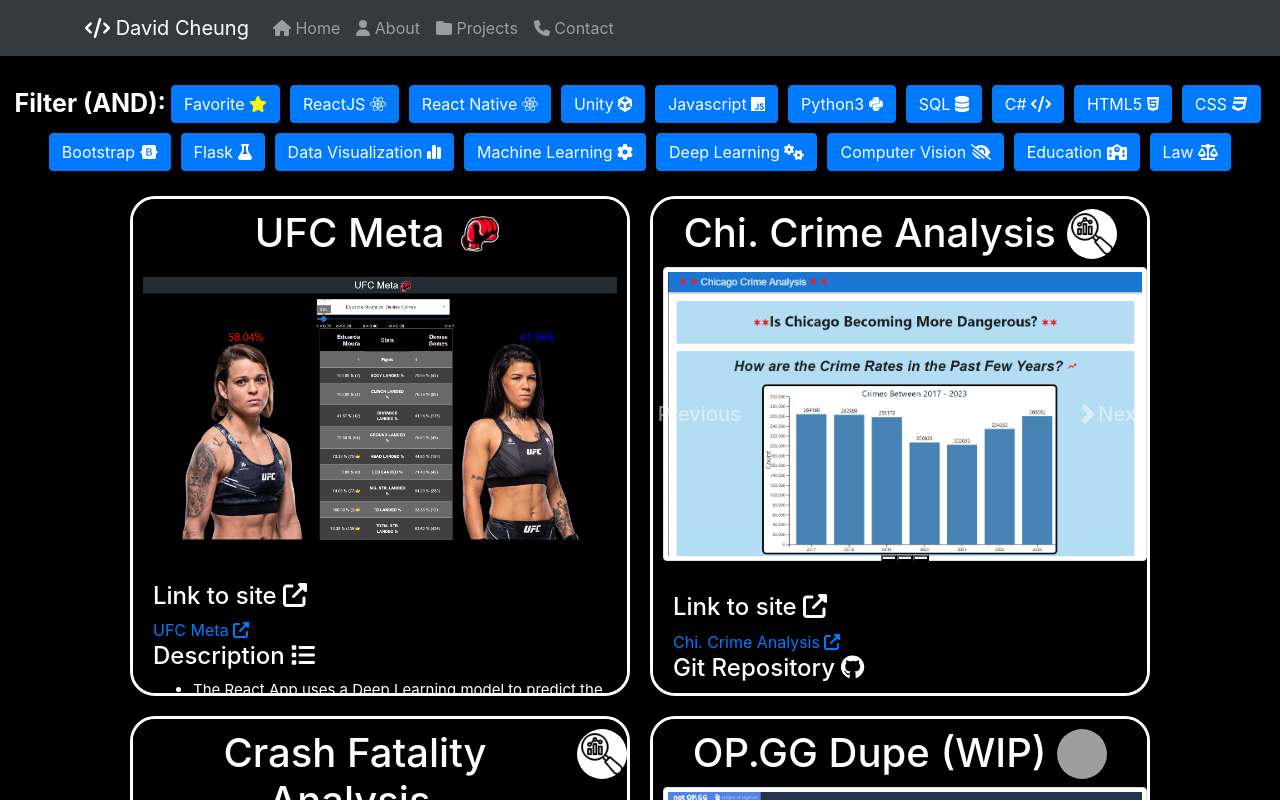
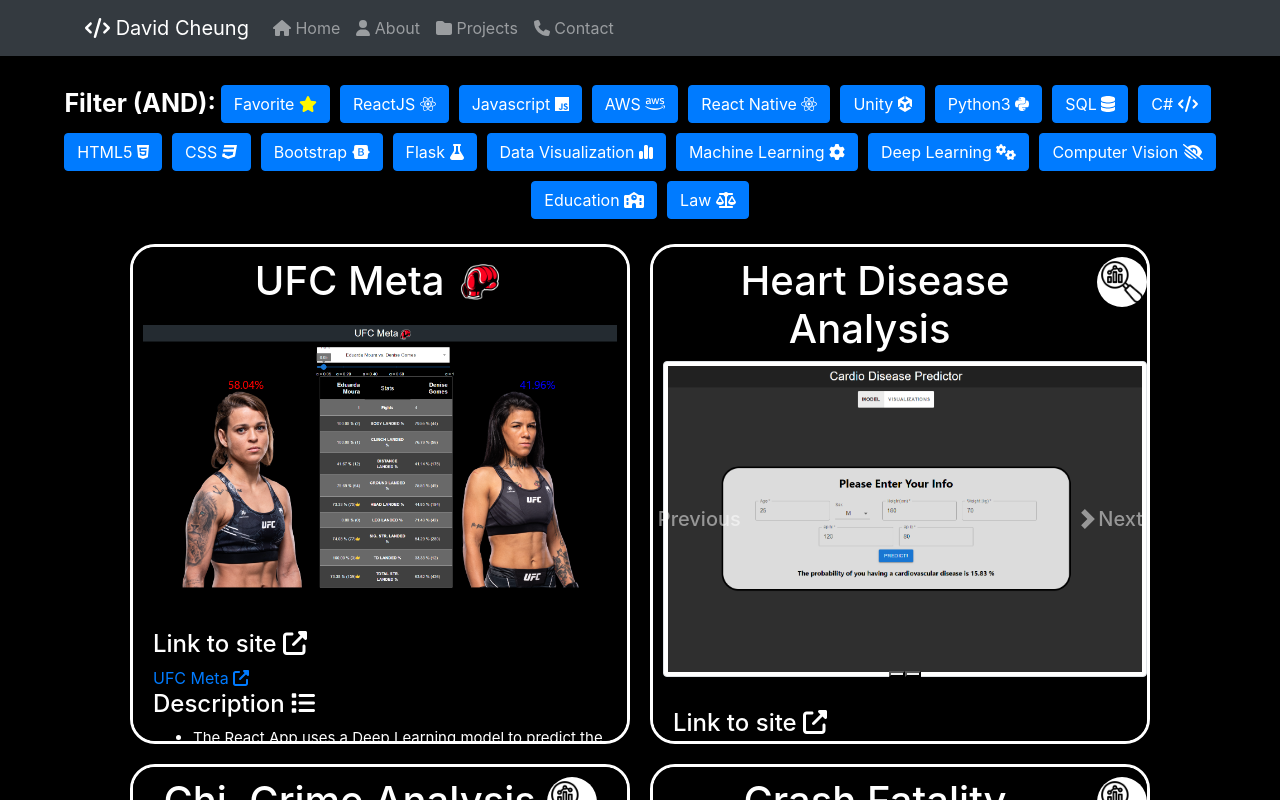
Before and after one commit to dcheung0720/Portfolio, a React (Create React App) app: page /#/Projects in a window 1280 px wide. Built offline with nearby package versions, Linux system fonts and the light colour scheme; grey boxes are pictures that could not be loaded.

Commit message:
dded latest project

```diff
--- a/src/components/Projects.js
+++ b/src/components/Projects.js
@@ -8,7 +8,7 @@
 import './Projects.css'
 import { FontAwesomeIcon } from '@fortawesome/react-fontawesome';
 import { faDatabase, faList, faUpRightFromSquare, faCode, faFlask, faGear, faGears, faEyeLowVision, faChartSimple, faSchool, faScaleBalanced, faStar, faPaintbrush} from '@fortawesome/free-solid-svg-icons';
-import { faGithub, faReact, faUnity, faJs, faCss3, faHtml5, faBootstrap, faPython } from '@fortawesome/free-brands-svg-icons';
+import { faGithub, faReact, faUnity, faJs, faCss3, faHtml5, faBootstrap, faPython, faAws } from '@fortawesome/free-brands-svg-icons';
 import ImageCarousel from './ImageCarousel';
 
 const Projects = () =>{
@@ -16,9 +16,10 @@
     const categories = [
                         {"name": "Favorite", "icon": faStar, "color": "#fff700"},
                         {"name": "ReactJS", "icon": faReact},
+                        {"name": "Javascript", "icon": faJs},
+                        {"name": "AWS", "icon": faAws},
                         {"name": "React Native", "icon": faReact},
                         {"name": "Unity", "icon": faUnity},
-                        {"name": "Javascript", "icon": faJs},
                         {"name": "Python3", "icon": faPython},
                         {"name": "SQL", "icon": faDatabase},
                         {"name": "C#", "icon": faCode},
@@ -49,7 +50,20 @@
                              "Conduct proportions statistical tests on fighter's historical Data."
                             ]
         },
-
+        "Cardio Disease": {
+            "Name": "Heart Disease Analysis",
+            "Icon": "/Portfolio/img/Crash Fatality Analysis/Analysis.jpg",
+            "Date": "5-14-2024",
+            "Images": ["/Portfolio/img/Cardio Disease/1.png", "/Portfolio/img/Cardio Disease/2.png"],
+            "File": "",
+            "GitRepository": "https://github.com/daynerco/Project4/tree/David",
+            "LinkToSite": "https://data-insiders.web.app/",
+            "Categories": ["ReactJS", "Javascript", "HTML5", "Machine Learning", "Deep Learning", "Favorite", "Python3", "Data Visualization", "AWS"],
+            "Descriptions": ["My team and I cleaned and analyzed a cardiovascular disease dataset and created a Deep Learning model for binary classification.",
+                             "Used AWS tools such as DynamoDB, API Gateway, Lambda for data retrieval.",
+                             "Created a web app for model usage and data visualizations.",
+                            ]
+        },
         "Chicago Crime Rate Analysis": {
             "Name": "Chi. Crime Analysis",
             "Icon": "/Portfolio/img/Crash Fatality Analysis/Analysis.jpg",
@@ -228,7 +242,7 @@
         }
     };
 
-    return (<div style = {{position: "absolute", top: 70}}>
+    return (<div style = {{position: "absolute", top: 70, marginLeft: "15px", marginRight: "15px"}}>
         <Row style = {{display: "flex", justifyContent: "center", alignItems:"center", margin: 10}}>
             <span style = {{fontSize: "25px", }}> <b>Filter (AND): </b> </span>
             {
```
Also changed, not shown: public/img/Cardio Disease/1.png (added), public/img/Cardio Disease/2.png (added).
